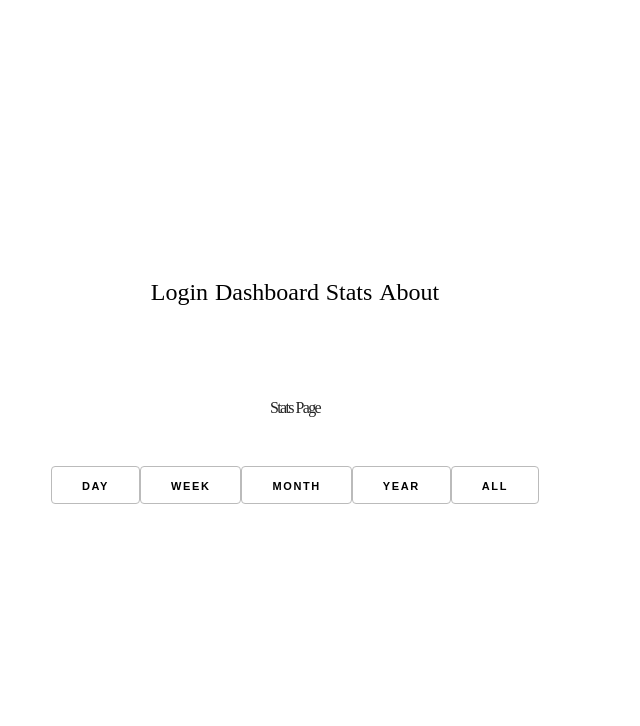
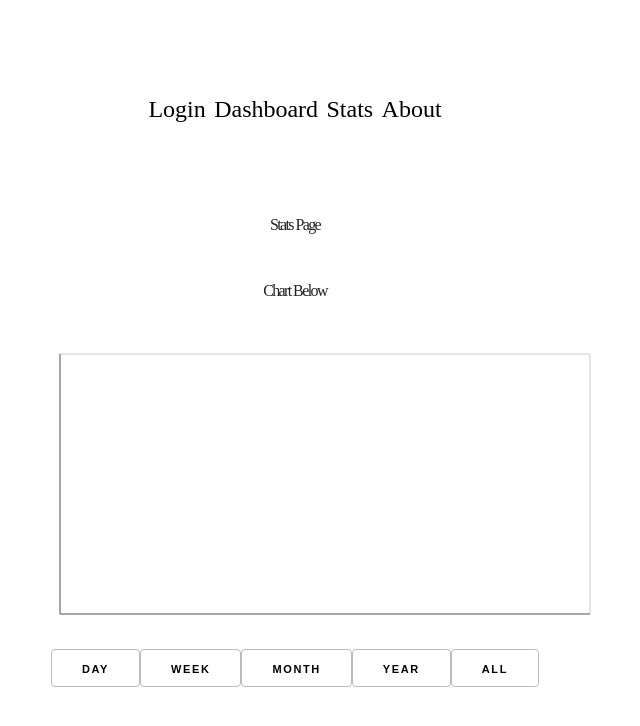
Before and after one commit to herculeshayer/minidoro, a React (Vite) app in the folder client/: page /stats in a window 1280 px wide. Shown: the top 726 px of the page, without its empty margins (345-985 px from the left). Built offline with nearby package versions, Linux system fonts and the light colour scheme.

Commit message:
display rechart pomodoro graph

```diff
--- a/client/src/pages/Stats.jsx
+++ b/client/src/pages/Stats.jsx
@@ -1,5 +1,12 @@
 import React, { useState, useEffect } from "react";
-// import { LineChart, Line, CartesianGrid, XAxis, YAxis } from "recharts";
+import {
+  LineChart,
+  Line,
+  CartesianGrid,
+  XAxis,
+  YAxis,
+  Tooltip,
+} from "recharts";
 export default function Stats() {
   /**
    * Make sure I'm not making several api calls on button clicks
@@ -74,13 +81,15 @@ export default function Stats() {
     <section>
       <h1>Stats Page</h1>
       <h1>{rangeOfPomodoroData}</h1>
-      {/* <h1>{pomodoroCount}</h1> */}
-      {/*<LineChart width={600} height={300} data={pomodoroCount}>
+      {/* <h1>Pomodoro Count: {pomodoroCount}</h1> */}
+      <h1>Chart Below</h1>
+      <LineChart width={600} height={300} data={pomodoroCount}>
         <CartesianGrid />
-        <Line dataKey="sessions" />
-        <XAxis dataKey="pomodoros" />
-        <YAxis />
-      </LineChart>*/}
+        <Tooltip />
+        <Line dataKey="pomodorocount" type="monotone" activeDot={{ r: 4 }} />
+        <XAxis dataKey="sessiondate" />
+        <YAxis dataKey="pomodorocount" />
+      </LineChart>
       <button
         disabled={rangeOfPomodoroData === "Day"}
         type="button"
```
